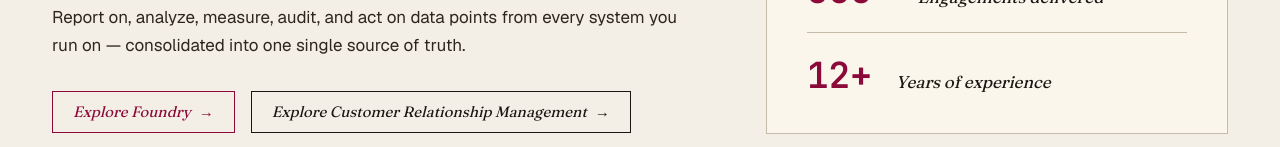
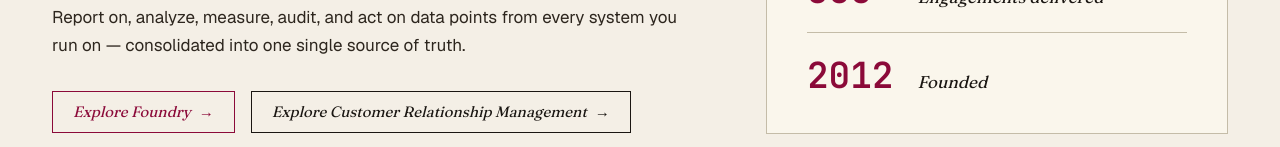
Before and after one commit to revenuepoint/revenuepoint.com, a Next.js app: page / in a window 1280 px wide. Shown: the part 614-761 px from the top of the page. Built offline with nearby package versions, Linux system fonts and the light colour scheme; no server answers.

Commit message:
WIP: track-record stat reads "2012 / Founded"
Replaces "12+ / Years of experience" — sidesteps the cumulative-experience
ambiguity and reads as a fact rather than a brag.

```diff
--- a/src/app/page.tsx
+++ b/src/app/page.tsx
@@ -59,7 +59,7 @@
               {[
                 { value: '$950M+', label: 'Revenue managed per year' },
                 { value: '300+', label: 'Engagements delivered' },
-                { value: '12+', label: 'Years of experience' },
+                { value: '2012', label: 'Founded' },
               ].map((stat) => (
                 <li
                   key={stat.label}
```
